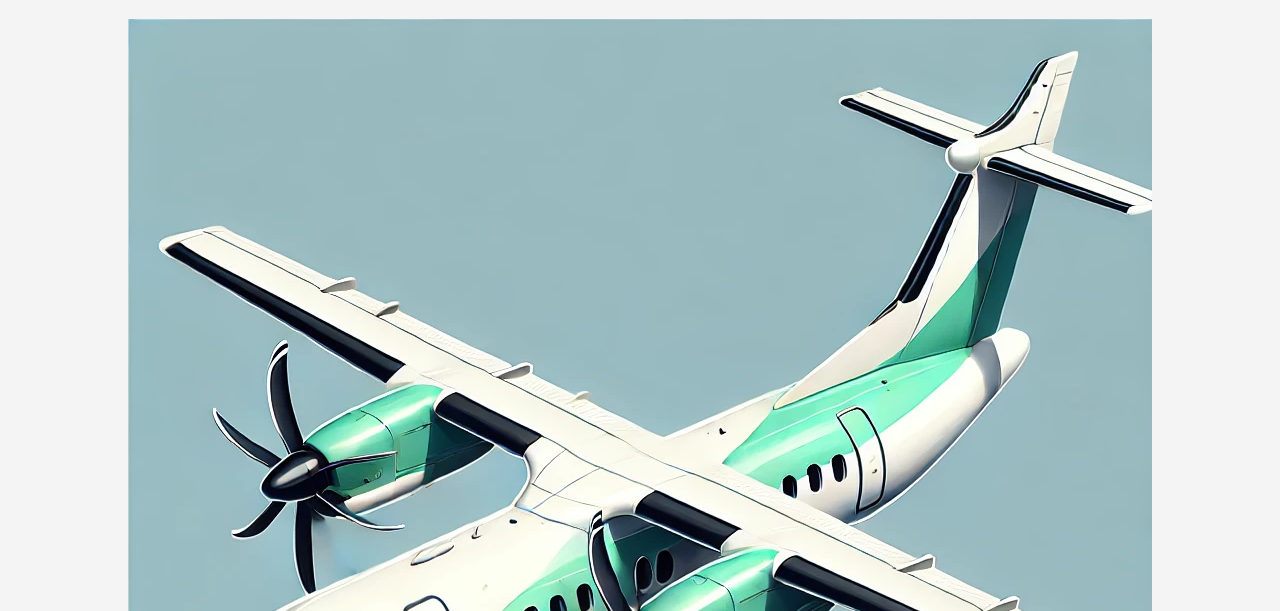
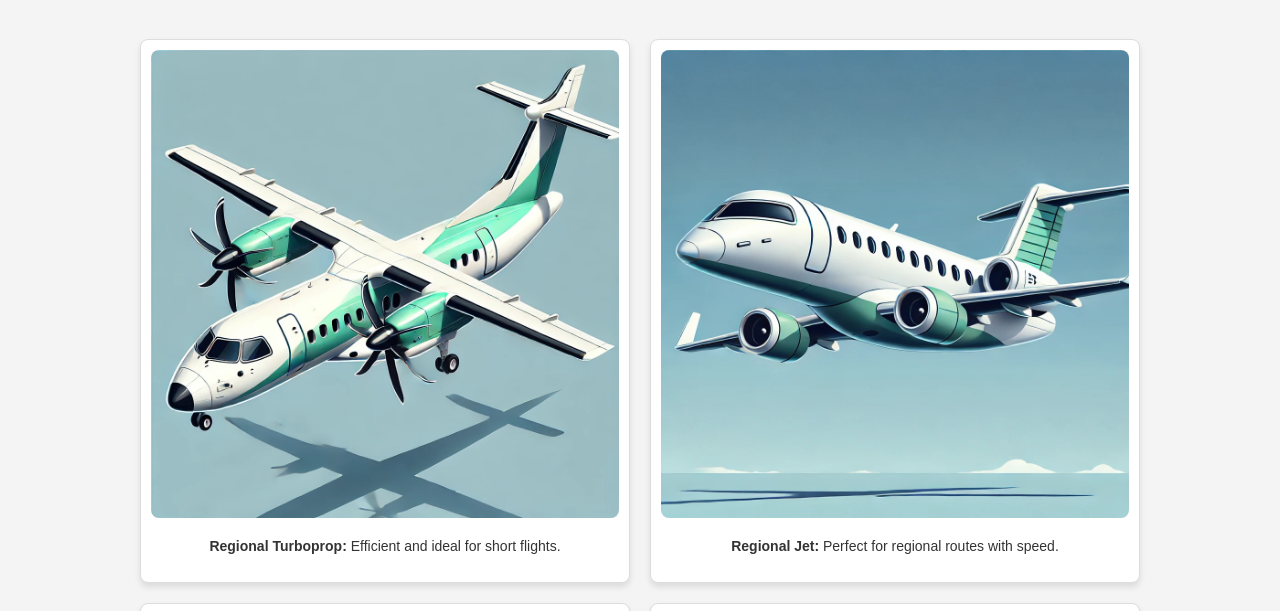
Before and after one commit to Guilherme-S-Brito/Airline-Website, a plain HTML site: page fleet.html in a window 1280 px wide. Shown: the part 141-752 px from the top of the page. Drawn offline with Linux system fonts and the light colour scheme.

Commit message:
CSS update for the fleet page

```diff
--- a/assets/css/style.css
+++ b/assets/css/style.css
@@ -38,6 +38,39 @@ main {
     text-align: center;
 }
 
+
+/* Fleet Grid */
+
+.fleet-container {
+    display: grid;
+    grid-template-columns: repeat(2, 1fr);
+    gap: 20px;
+    padding: 20px;
+    max-width: 1000px;
+    margin: 0 auto;
+}
+
+.aircraft {
+    background-color: #fff;
+    border: 1px solid #ddd;
+    border-radius: 8px;
+    text-align: center;
+    box-shadow: 0 4px 6px rgba(0, 0, 0, 0.1);
+    padding: 10px;
+}
+
+.aircraft img {
+    width: 100%;
+    height: auto;
+    border-radius: 8px;
+}
+
+.aircraft p {
+    margin-top: 10px;
+    font-size: 14px;
+}
+
+
 /* Destinations Grid */
 .destinations-container {
     display: grid;
@@ -68,6 +101,8 @@ main {
     font-size: 14px;
 }
 
+
+
 /* Footer Links */
 a {
     color: #007bff;
--- a/fleet.html
+++ b/fleet.html
@@ -23,21 +23,23 @@
         <div class="fleet-container">
             <div class="aircraft">
                 <img src="assets/images/aircraft1.jpg" alt="Regional Turboprop">
-                <p><strong>Regional Turboprop:</strong> A small, efficient aircraft ideal for short regional flights.</p>
+                <p><strong>Regional Turboprop:</strong> Efficient and ideal for short flights.</p>
             </div>
             <div class="aircraft">
                 <img src="assets/images/aircraft2.jpg" alt="Regional Jet">
-                <p><strong>Regional Jet:</strong> A compact, modern jet designed for regional routes.</p>
+                <p><strong>Regional Jet:</strong> Perfect for regional routes with speed.</p>
             </div>
             <div class="aircraft">
                 <img src="assets/images/aircraft3.jpg" alt="Narrowbody Jet">
-                <p><strong>Narrowbody Jet:</strong> A mid-sized, single-aisle aircraft for medium-haul routes.</p>
+                <p><strong>Narrowbody Jet:</strong> Designed for medium-haul flights.</p>
             </div>
             <div class="aircraft">
                 <img src="assets/images/aircraft4.jpg" alt="Widebody Jet">
-                <p><strong>Widebody Jet:</strong> A large aircraft built for long-haul flights with ample space.</p>
+                <p><strong>Widebody Jet:</strong> Built for long-haul and international flights.</p>
             </div>
         </div>
     </main>
+
+
 </body>
 </html>
```
